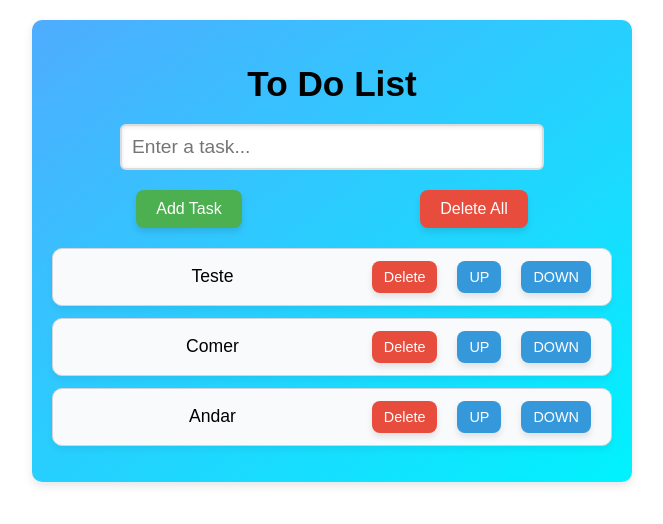
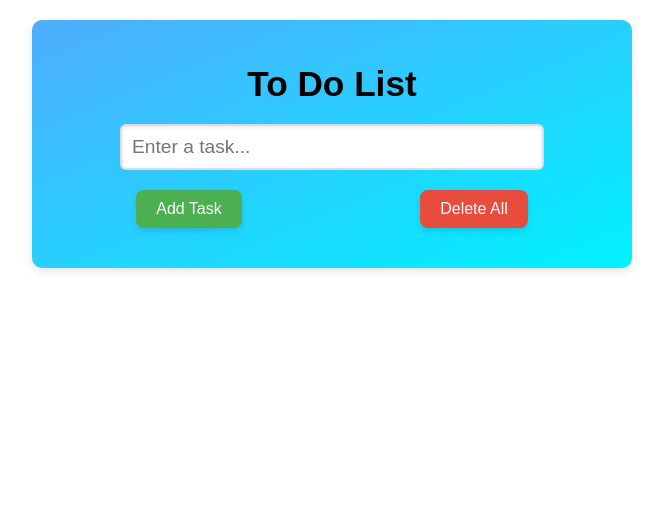
Before and after one commit to MiltonCarlosRibeiro/react-to-do-list, a React (Vite) app: page / in a window 1280 px wide. Shown: the top 524 px of the page, without its empty margins (308-971 px from the left). Built offline with nearby package versions, Linux system fonts and the light colour scheme.

Commit message:
fix task array

```diff
--- a/src/components/ToDoList/ToDoList.jsx
+++ b/src/components/ToDoList/ToDoList.jsx
@@ -4,7 +4,7 @@ import useLocalStorage from "./useLocalStorage";
 
 function ToDoList() {
 
-    const [tasks, setTasks] = useLocalStorage("tasks", ["Teste", "Comer", "Andar"]);
+    const [tasks, setTasks] = useLocalStorage("tasks", []);
     const [newTask, setNewTask] = useState("");
 
     function handleInputChange(event) {
```
